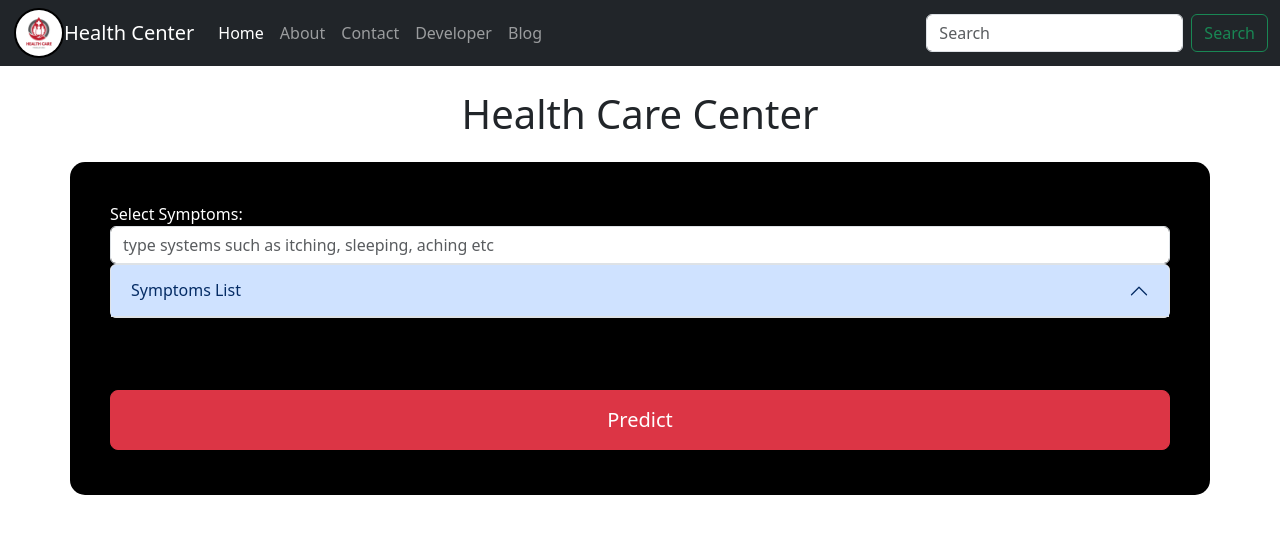
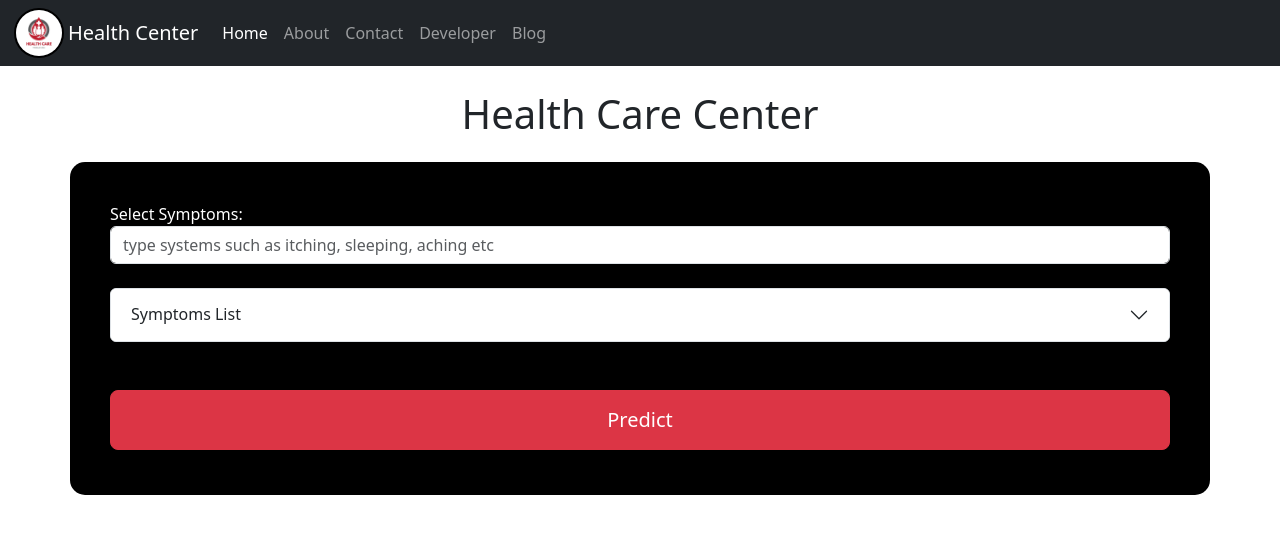
Before and after one commit to aahamed-07/medRecom-System, a Flask app: page / in a window 1280 px wide. Shown: the top 534 px of the page. Run offline with Flask 3, Linux system fonts and the light colour scheme.

Commit message:
Accordion blue fixed
Accordion auto Highlight on page load fixed, form element spacing fixed.

```diff
--- a/templates/index.html
+++ b/templates/index.html
@@ -18,6 +18,7 @@
         color: black;
         margin-top: 0;
         margin-left: 2px;
+        margin-right: 4px;
     }
 
 
@@ -48,7 +52,7 @@
                 <span class="navbar-toggler-icon"></span>
             </button>
             <div class="collapse navbar-collapse" id="navbarSupportedContent">
-                <ul class="navbar-nav me-auto mb-2 mb-lg-0">
+                <ul class="navbar-nav mb-2 mb-lg-0 ml-auto nav justify-content-end">
                     <li class="nav-item">
                         <a class="nav-link active" aria-current="page" href="#">Home</a>
                     </li>
@@ -65,13 +69,13 @@
                         <a class="nav-link" href="/blog">Blog</a>
                     </li>
                 </ul>
-                <form class="d-flex" role="search">
-                    <input class="form-control me-2" type="search" placeholder="Search" aria-label="Search">
-                    <button class="btn btn-outline-success" type="submit">Search</button>
-                </form>
+
             </div>
         </div>
     </nav>
+
+    <!-- New Navbar -->
+
 
 
     <!-- main form of page -->
@@ -84,15 +88,17 @@
                     placeholder="type systems such as itching, sleeping, aching etc">
             </div>
 
+        </br>
+
 
             <div class="accordion" id="accordionExample">
                 <div class="accordion-item">
                     <h2 class="accordion-header" id="headingOne">
-                        <button class="accordion-button" type="button" data-bs-toggle="collapse"
-                            data-bs-target="#collapseOne" aria-expanded="true" aria-controls="collapseOne">
+                        <button class="accordion-button collapsed" type="button" data-bs-toggle="collapse" data-bs-target="#collapseOne" aria-expanded="false" aria-controls="collapseOne">
                             Symptoms List
                         </button>
                     </h2>
+
                     <div id="collapseOne" class="accordion-collapse collapse" aria-labelledby="headingOne"
                         data-bs-parent="#accordionExample">
                         <div class="accordion-body">
```
Also changed, not shown: other parts of templates/index.html (+7 -2 lines).
